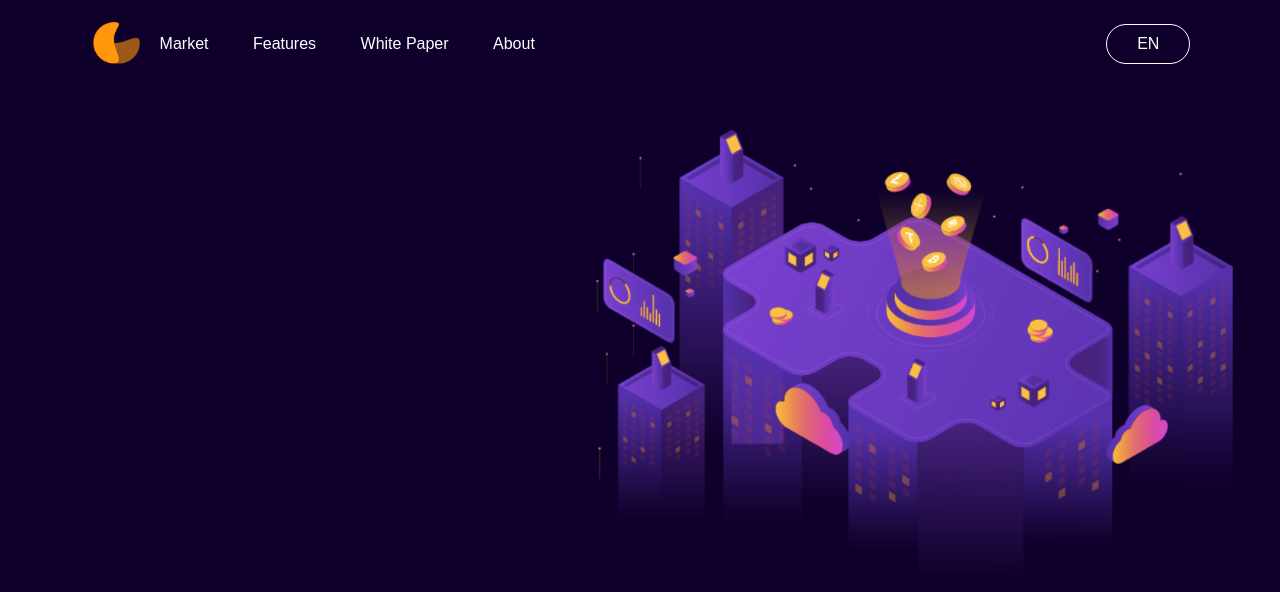
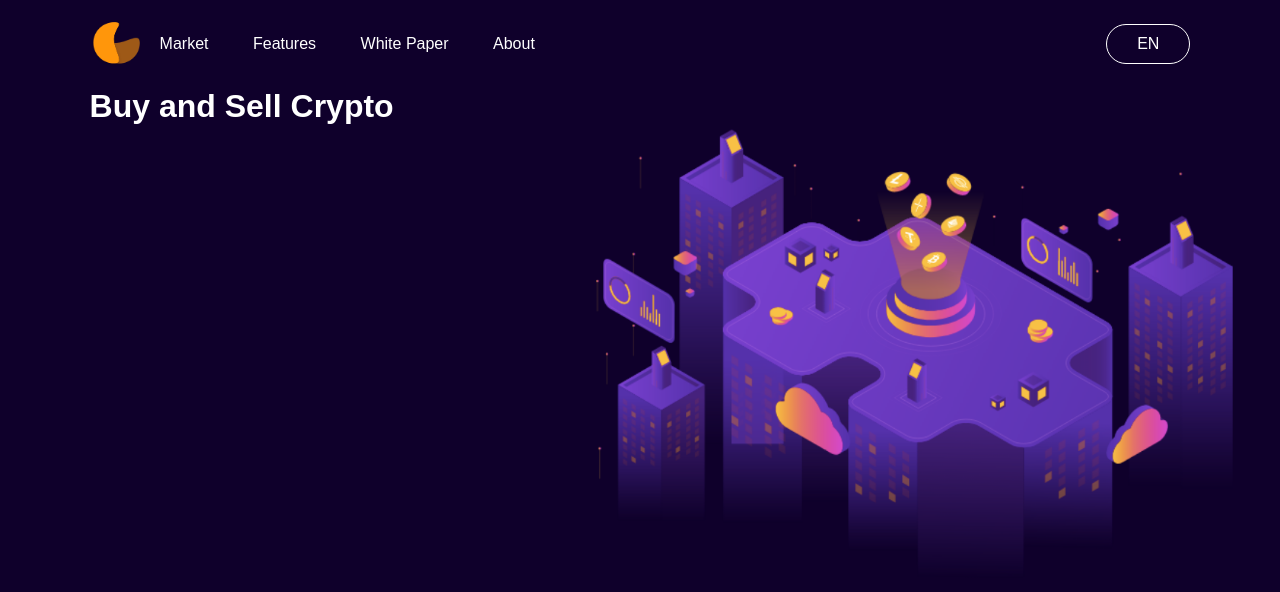
Before and after one commit to salinpaul94/Cryptocurrency-Website, a plain HTML site: page version_01/index.html in a window 1280 px wide. Drawn offline with Linux system fonts and the light colour scheme.

Commit message:
adding h1 to .content

```diff
--- a/version_01/index.html
+++ b/version_01/index.html
@@ -19,7 +19,10 @@
         <a href="#" class="btn">EN</a>
       </nav>
 
-      <div class="content"></div>
+      <div class="content">
+        <h1>Buy and Sell Crypto</h1>
+
+      </div>
     </div>
     <script src="index.js"></script>
   </body>
```
